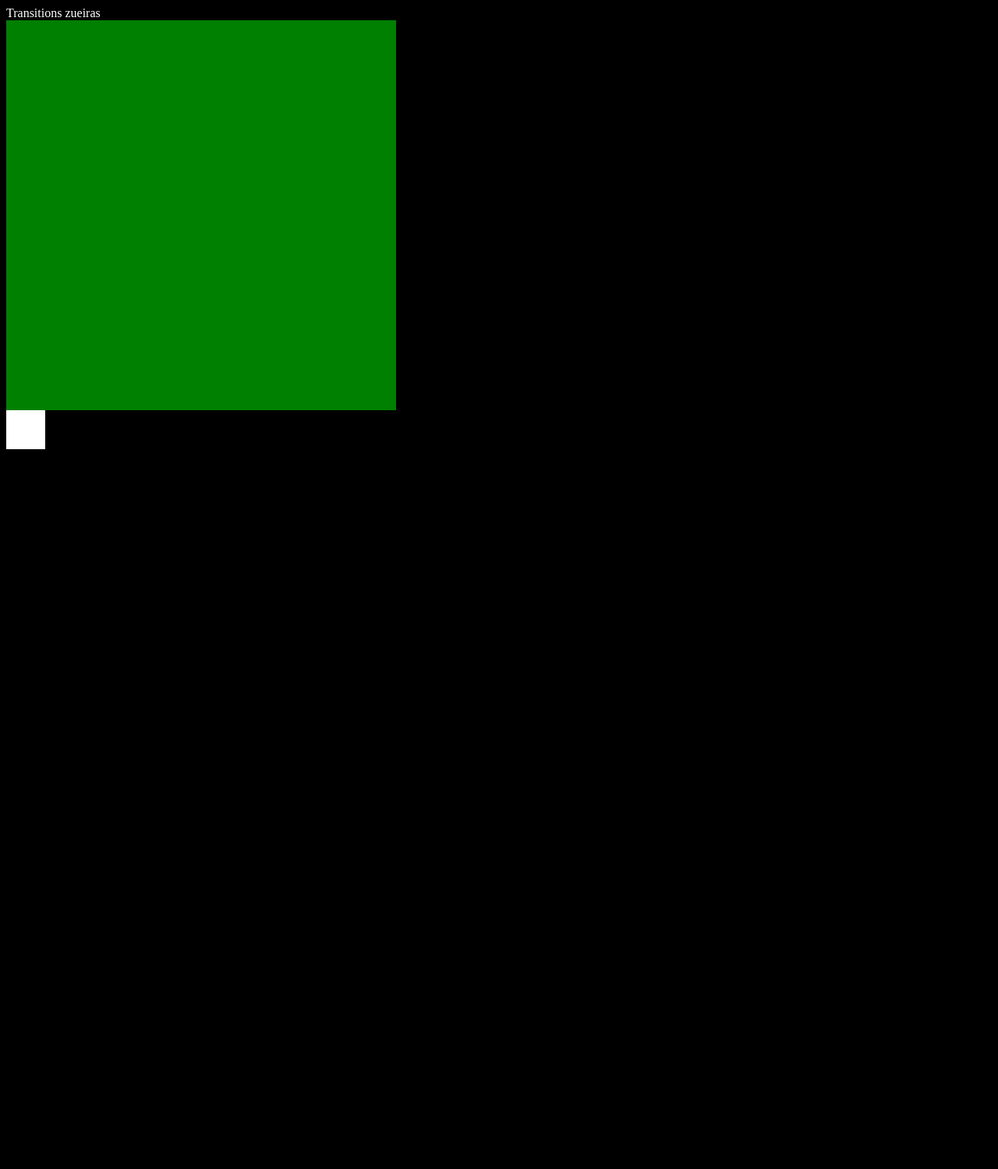
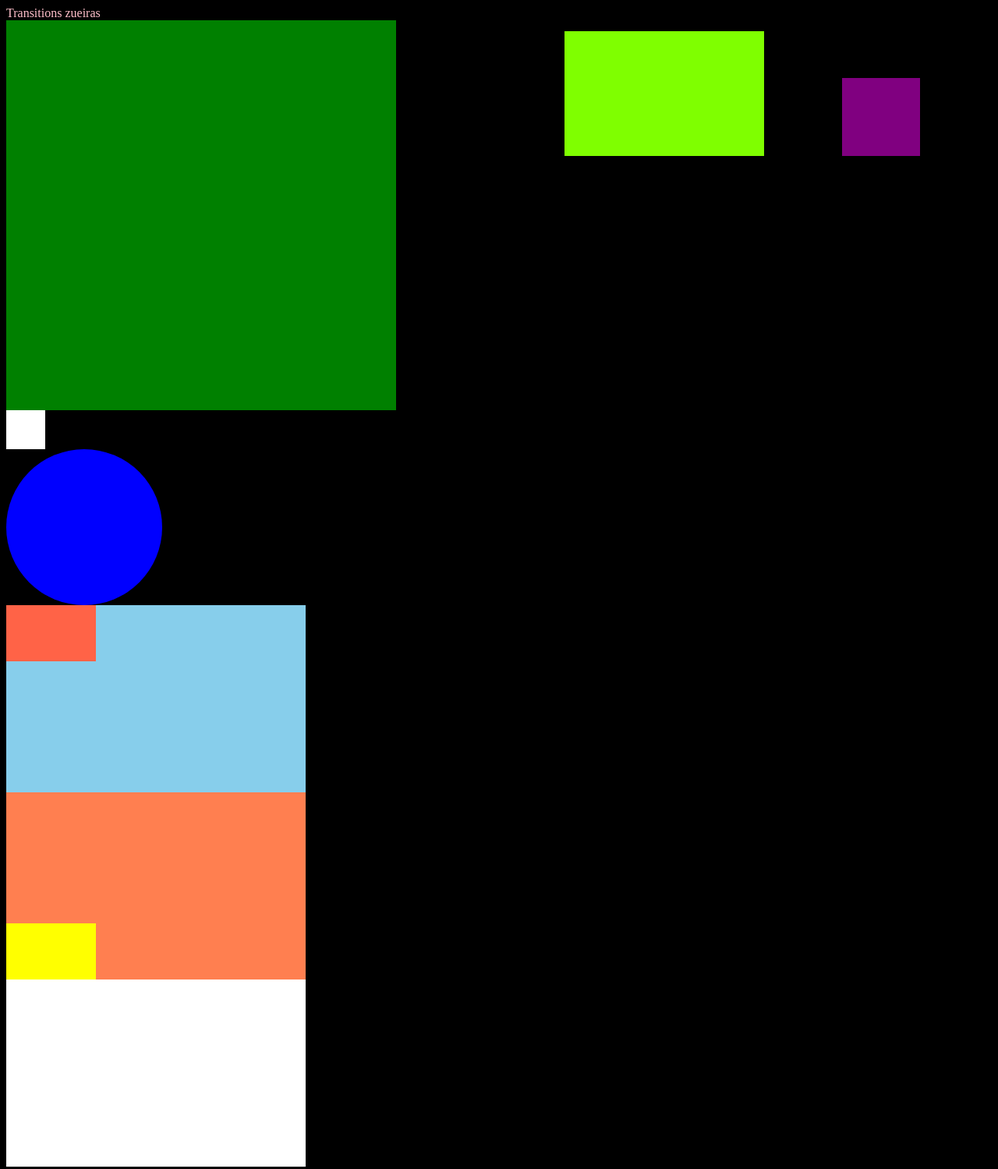
Before and after one commit to Ben-Kilinski/Transitions-brincando, a plain HTML site: page index.html in a window 1280 px wide. Shown: the whole page at 78% size. Before the commit the page ends 800 px from the top, so only its background shows below. Drawn offline with Linux system fonts and the light colour scheme.

Commit message:
transitions final

```diff
--- a/index.html
+++ b/index.html
@@ -10,6 +10,14 @@
     Transitions zueiras
     <div id="div1"></div>
     <div id="div2"></div>
+    <div id="div3"></div>
+    <div id="div4"></div>
+    <div id="div5"><sec id="sec5"></sec></div>
+    <div id="div6"></div>
+    <div id="div7"><sec id="sec7"></sec></div>
+    <div id="div8"></div>
+
+
 
 </body>
 </html>
--- a/style.css
+++ b/style.css
@@ -1,6 +1,10 @@
 body{
     background-color: black;
-    color: white;
+    color: pink;
+    transition: 5s;
+}
+body:hover{
+    background-color: grey;
 }
 #div1 {
     height: 500px;
@@ -16,7 +20,99 @@ body{
     height: 50px;
     width: 50px;
     background-color: white;
+    transition: 4s
 }
 #div2:hover {
+    background-color: green;
+    border-radius: 50%;
+    height: 500px;
+    width: 500px;
+}
+
+#div3 {
+    background-color: blue;
+    border-radius: 50%;
+    height: 200px;
+    width: 200px;
+    transition: 8s;
+}
+#div3:hover{
+    background-color: white;
+
+}
+
+#div4 {
+    height: 100px;
+    width: 100px;
+    background-color: purple;
+    right: 100px;
+    top:100px;
+    position: absolute;
+    transition: 3s;
+
+}
+#div4:hover {
+   top: 500px;
+   position: absolute;
+
+}
+
+#div5 {
+    height: 30vh;
+    width: 30vw;
+    background-color: skyblue;
+
+}
+
+#sec5 {
+    height: 9vh;
+    width: 9vw;
+    background-color: tomato;
+    transition: 2s;
+    position: absolute;
+}
+#sec5:hover{
+    height: 30vh;
+    width: 30vw;
+}
+
+#div6 {
+    height: 20vh;
+    width: 20vw;
+    background-color:chartreuse;
+    position: fixed;
+    top:40px;
+    right: 300px;
+}
+
+#div7 {
+    height: 30vh;
+    width: 30vw;
+    background-color: coral;
+    position: relative;
+}
+
+#sec7 {
+    height: 9vh;
+    width: 9vw;
+    background-color: yellow;
+    position: absolute;
+    bottom: 0%;
+    }
+#sec7:hover {
+    height: 30vh;
+    width: 30vw;
+    border-radius: 50%;
+    transition: 3s;
     background-color: red;
 }
+
+#div8 {
+    height: 30vh;
+    width: 30vw;
+    background-color: white;
+}
+#div8:hover {
+    transition:5s;
+    background-color: all;
+}
```
